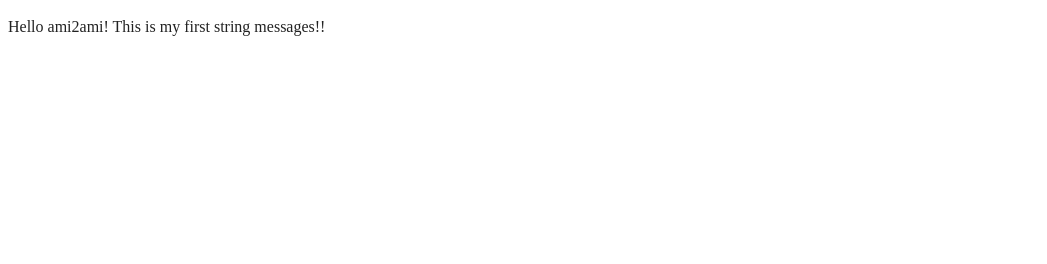
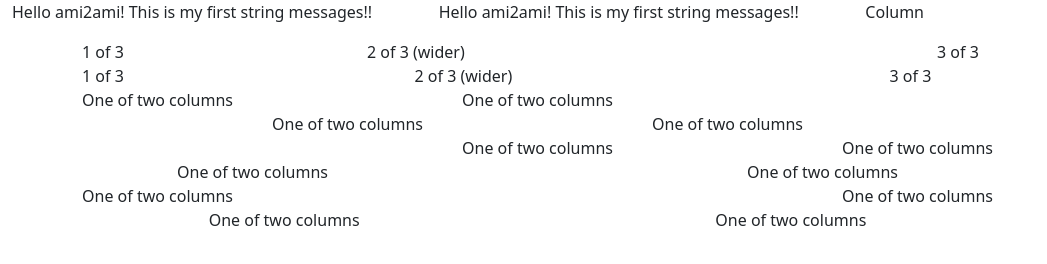
Before and after one commit to SayemAhmedSayem/ami2ami, a website built with webpack: page dist/index.html in a window 1280 px wide. Shown: the whole page, without its empty margins (0-1047 px from the left). Built offline with nearby package versions, Linux system fonts and the light colour scheme.

Commit message:
Update Index.html
Update Bootstrap5 Layout testing etc

```diff
--- a/dist/index.html
+++ b/dist/index.html
@@ -6,6 +6,8 @@
   <meta name="viewport" content="width=device-width, initial-scale=1">
   <title></title>
   <link rel="stylesheet" href="css/style.css">
+  <!-- Bootstrap CSS -->
+  <link rel="stylesheet" href="css/bootstrap.css">
   <meta name="description" content="">
 
   <meta property="og:title" content="">
@@ -24,7 +26,98 @@
 <body>
 
   <!-- Add your site or application content here -->
-  <p>Hello ami2ami! This is my first string messages!! </p>
+  <div class="container-fluid">
+  <!-- Content here -->
+  <div class="row">
+    <div class="col">
+      <p>Hello ami2ami! This is my first string messages!! </p>
+    </div>
+    <div class="col">
+      <p>Hello ami2ami! This is my first string messages!! </p>
+    </div>
+    <div class="col">
+      Column
+    </div>
+  </div>
+  </div>
+
+  <div class="container">
+  <div class="row">
+    <div class="col">
+      1 of 3
+    </div>
+    <div class="col-6">
+      2 of 3 (wider)
+    </div>
+    <div class="col">
+      3 of 3
+    </div>
+  </div>
+  <div class="row">
+    <div class="col">
+      1 of 3
+    </div>
+    <div class="col-5">
+      2 of 3 (wider)
+    </div>
+    <div class="col">
+      3 of 3
+    </div>
+  </div>
+</div>
+
+<div class="container">
+  <div class="row justify-content-start">
+    <div class="col-4">
+      One of two columns
+    </div>
+    <div class="col-4">
+      One of two columns
+    </div>
+  </div>
+  <div class="row justify-content-center">
+    <div class="col-4">
+      One of two columns
+    </div>
+    <div class="col-4">
+      One of two columns
+    </div>
+  </div>
+  <div class="row justify-content-end">
+    <div class="col-4">
+      One of two columns
+    </div>
+    <div class="col-4">
+      One of two columns
+    </div>
+  </div>
+  <div class="row justify-content-around">
+    <div class="col-4">
+      One of two columns
+    </div>
+    <div class="col-4">
+      One of two columns
+    </div>
+  </div>
+  <div class="row justify-content-between">
+    <div class="col-4">
+      One of two columns
+    </div>
+    <div class="col-4">
+      One of two columns
+    </div>
+  </div>
+  <div class="row justify-content-evenly">
+    <div class="col-4">
+      One of two columns
+    </div>
+    <div class="col-4">
+      One of two columns
+    </div>
+  </div>
+</div>
+
+
   <script src="js/app.js"></script>
 
 </body>
```
